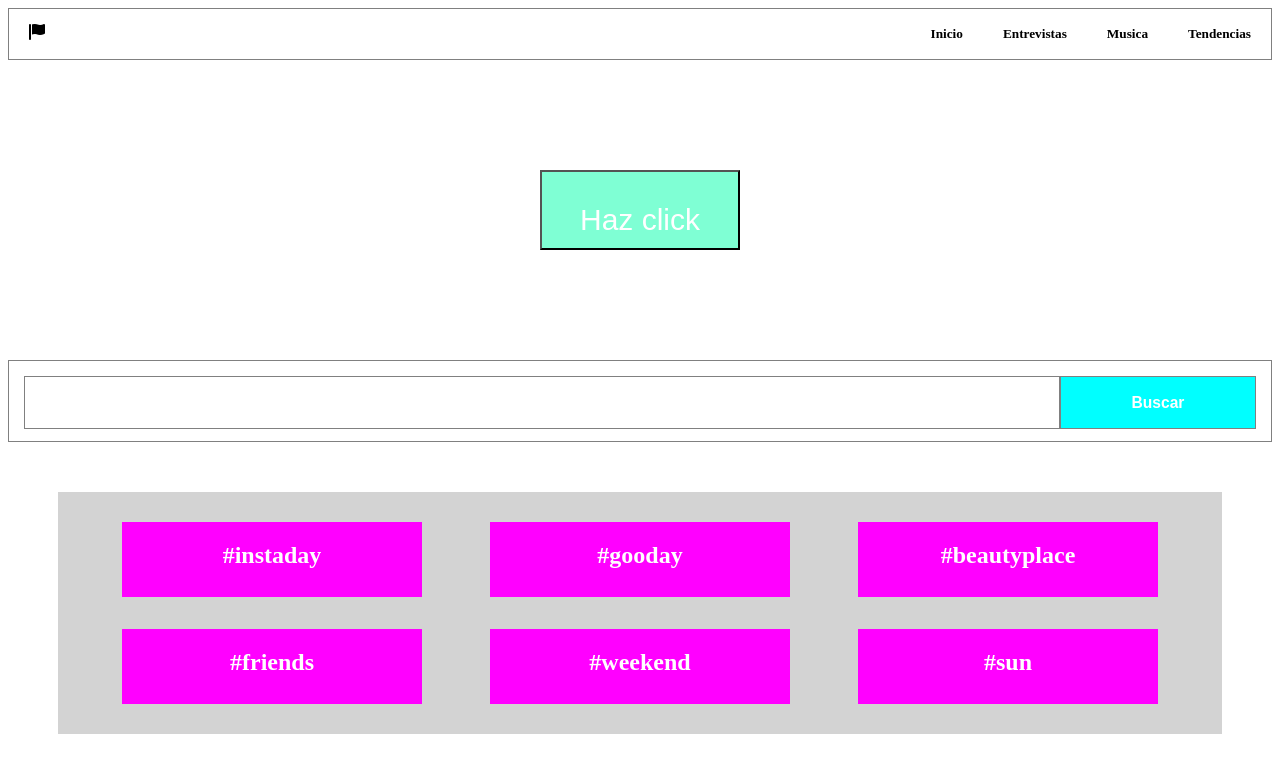
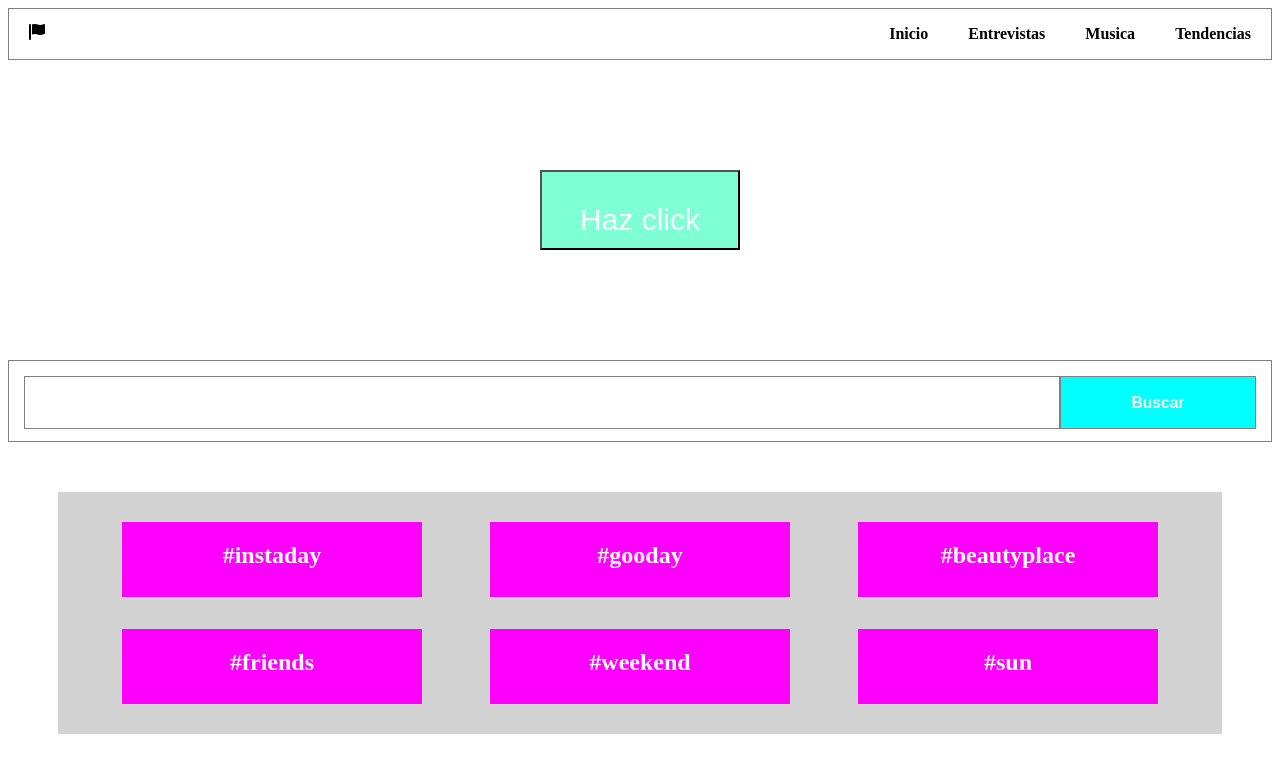
Before and after one commit to galiamaria/FlexboxEnAccion, a plain HTML site: page index.html in a window 1280 px wide. Drawn offline with nearby package versions, Linux system fonts and the light colour scheme.

Commit message:
cambio ejercicio 4

```diff
--- a/assets/css/styles.css
+++ b/assets/css/styles.css
@@ -81,6 +81,7 @@
     display: flex;
     flex-direction: row;
     justify-content: space-around;
+    flex-wrap: wrap;
 }
 .item{
     display: flex;
--- a/index.html
+++ b/index.html
@@ -19,10 +19,10 @@
         <div class="nav-item"><i class="fa-solid fa-flag"></i></div>
       </div>
       <div class="derecha">
-        <div class="nav-item"><h5>Inicio</h5></div>
-        <div class="nav-item"><h5>Entrevistas</h5></div>
-        <div class="nav-item"><h5>Musica</h5></div>
-        <div class="nav-item"><h5>Tendencias</h5></div>
+        <div class="nav-item"><h4>Inicio</h4></div>
+        <div class="nav-item"><h4>Entrevistas</h4></div>
+        <div class="nav-item"><h4>Musica</h4></div>
+        <div class="nav-item"><h4>Tendencias</h4></div>
       </div>
 
 
```
